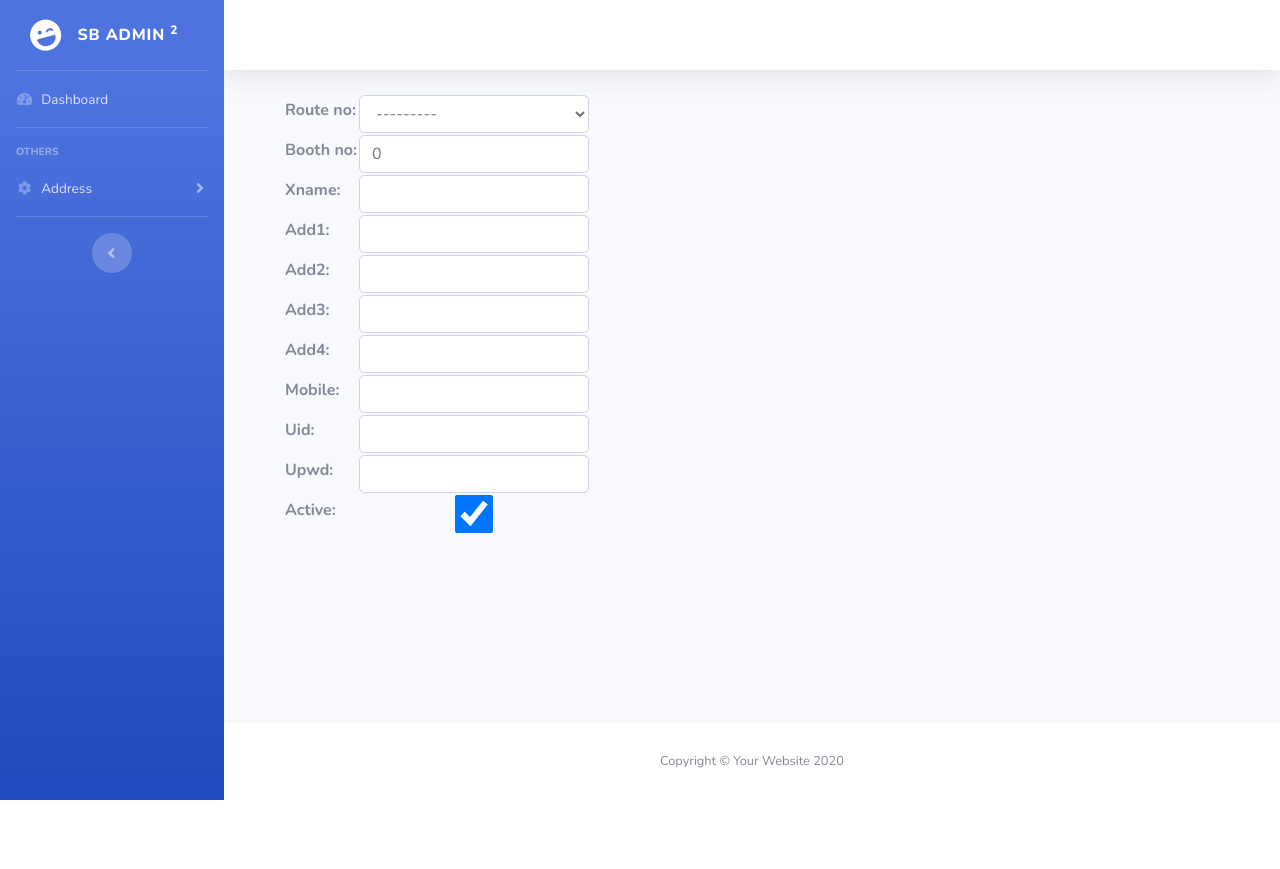
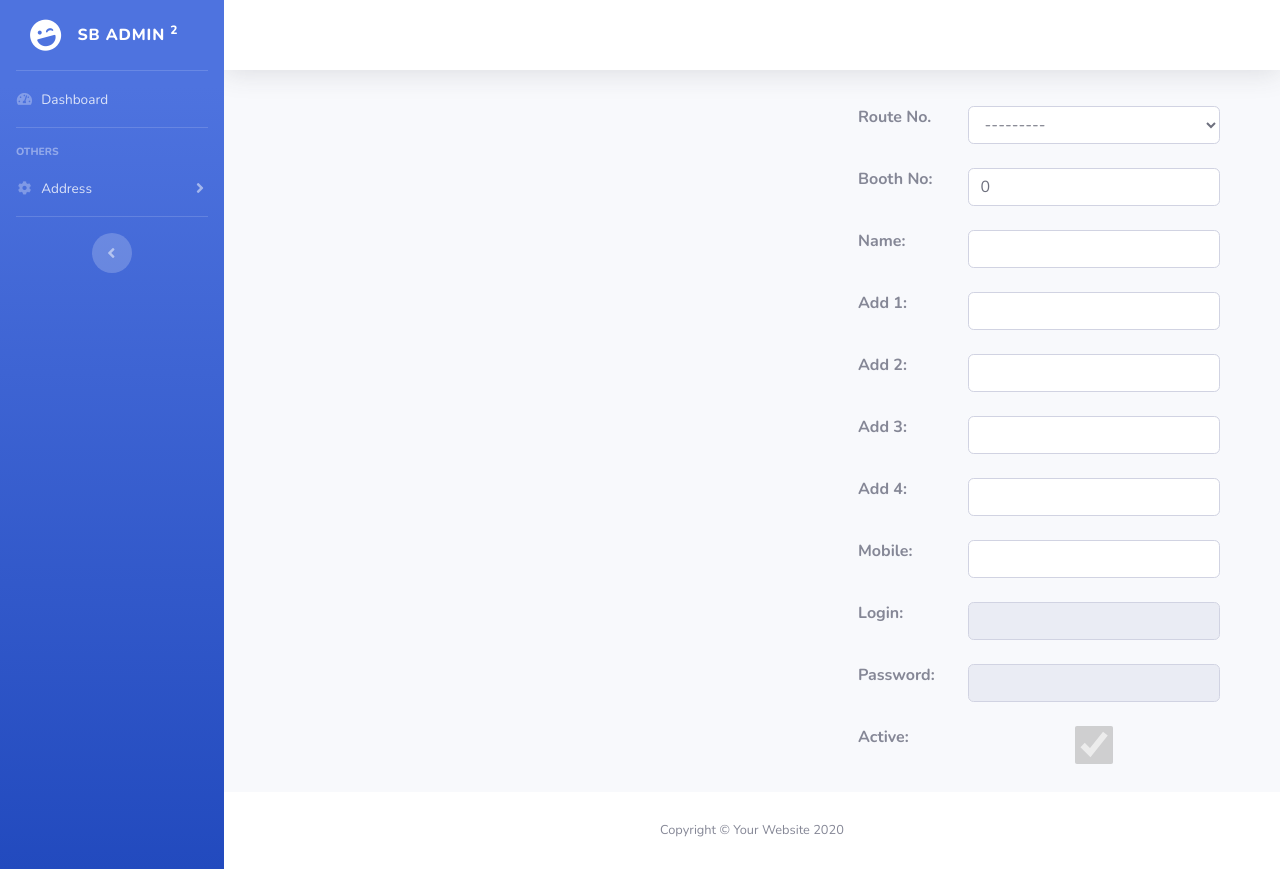
Before and after one commit to sachajoy/Sikar-Booth-Demand, a Django app: page /create-list-booth/ in a window 1280 px wide. Before the commit the page ends 800 px from the top, so only its background shows below. Run offline with Django 3.2, Linux system fonts and the light colour scheme; data that the repository does not hold is empty; some libraries are stand-ins or nearby versions.

Commit message:
Made a few teawks in the forms

```diff
--- a/booth/forms/booth.py
+++ b/booth/forms/booth.py
@@ -14,9 +14,22 @@ class BoothForm(ModelForm):
         ]
         model = models.Booth
         widgets = {
-            'uid': forms.TextInput(),
-            'upwd': forms.PasswordInput(),
-            'active': forms.CheckboxInput()
+            'uid': forms.TextInput(attrs={'disabled': 'disabled'}),
+            'upwd': forms.PasswordInput(attrs={'disabled': 'disabled'}),
+            'active': forms.CheckboxInput(attrs={'disabled': 'disabled'})
+        }
+        labels = {
+            'route_no': 'Route No.',
+            'booth_no': 'Booth No',
+            'xname': 'Name',
+            'add1': 'Add 1',
+            'add2': 'Add 2',
+            'add3': 'Add 3',
+            'add4': 'Add 4',
+            'mobile': 'Mobile',
+            'uid': 'Login',
+            'upwd': 'Password',
+            'active': 'Active',
         }
 
     def __init__(self, *args, **kwargs):
--- a/booth/templates/booth/booth_create_list.html
+++ b/booth/templates/booth/booth_create_list.html
@@ -1,8 +1,9 @@
 {% extends '_template.html' %}
 {% block content %}
     <div class="container-fluid">
+        <div class="row">
             <div class="col-sm-12 col-md-7">
-            <table>
+                <table class="table table-hover">
                     {% for booth in booth_list %}
                         <tr>
                             <td>{{ booth.booth_no }}</td>
@@ -12,9 +13,10 @@
                 </table>
             </div>
             <div class="col-sm-12 col-md-5">
-            <table>
+                <table class="table table-borderless">
                     {{ form.as_table }}
                 </table>
             </div>
         </div>
+    </div>
 {% endblock %}
```
Lines whose indentation alone changed are shown as unchanged.
